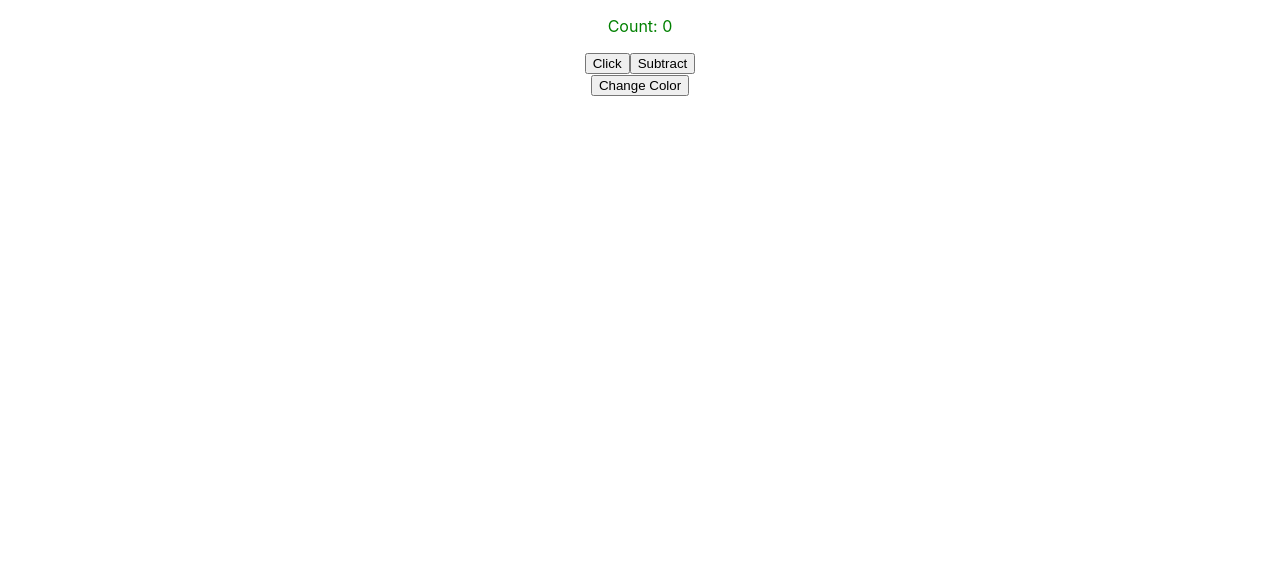
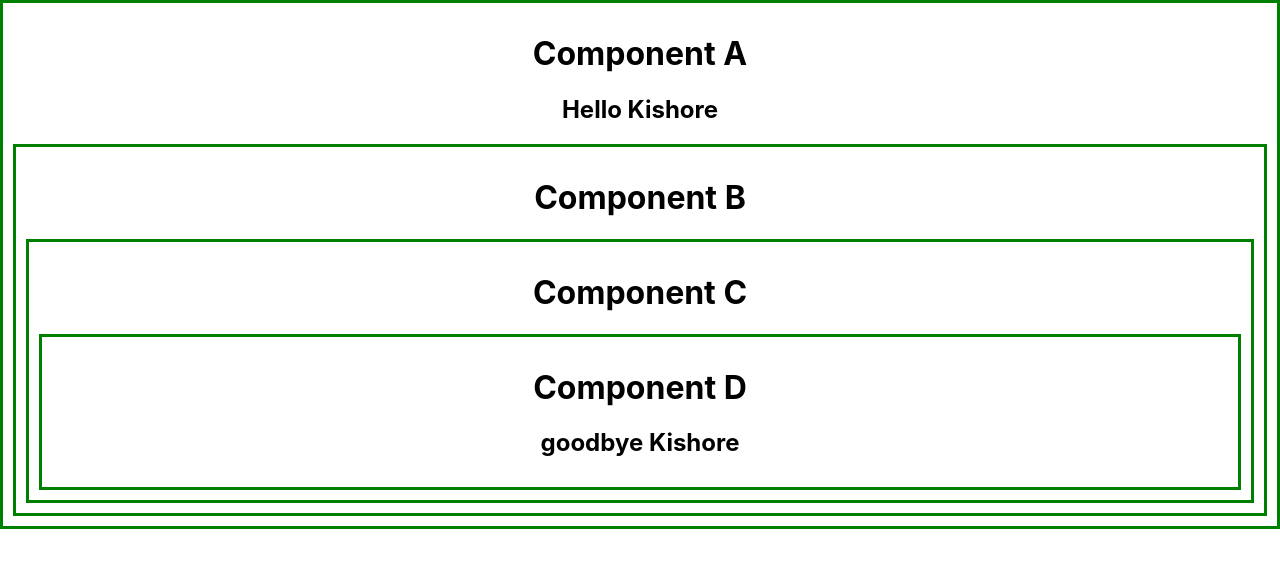
Before and after one commit to Dinesh107/RFS10amMar24Besant, a React (Create React App) app: page / in a window 1280 px wide. Shown: the top 568 px of the page. Built offline with nearby package versions, Linux system fonts and the light colour scheme.

Commit message:
NinethCommit

```diff
--- a/src/App.js
+++ b/src/App.js
@@ -23,13 +23,16 @@ import EnhanceComments from './Components/CommentCountHocPractice';
 import ClassClickingWithoutHooks from './Components/ClassClickingWithoutHooks';
 import HooksClickingUseSatePractice from './Components/HooksClickingUseSatePractice';
 import UseEffectHookPractice from './Components/UseEffectHookPractice';
+import ComponentAUseContextPractice from './Components/ComponentAUseContextPractice';
 
 
 function App() {
   return (
     <div className='App'>
 
-      <UseEffectHookPractice/>
+      <ComponentAUseContextPractice/>
+
+      {/* <UseEffectHookPractice/> */}
 
       {/* <HooksClickingUseSatePractice/> */}
 
--- /dev/null
+++ b/src/Components/ComponentAUseContextPractice.js
@@ -0,0 +1,20 @@
+import React, { useState } from 'react'
+import ComponentBUseContextPractice from './ComponentBUseContextPractice'
+
+
+function ComponentAUseContextPractice() {
+
+  const [user, setUser] = useState("Kishore");
+
+  return (
+    <div className='box' >
+
+        <h1>Component A</h1>
+        <h2>{`Hello ${user}`}</h2>
+        <ComponentBUseContextPractice user = {user}/>
+
+    </div>
+  )
+}
+
+export default ComponentAUseContextPractice
--- /dev/null
+++ b/src/Components/ComponentBUseContextPractice.js
@@ -0,0 +1,16 @@
+import React from 'react'
+import ComponentCUseContextPractice from './ComponentCUseContextPractice'
+
+function ComponentBUseContextPractice(props) {
+  return (
+    <div className='box' >
+
+        <h1>Component B</h1>
+
+        <ComponentCUseContextPractice user={props.user}/>
+
+    </div>
+  )
+}
+
+export default ComponentBUseContextPractice
--- /dev/null
+++ b/src/Components/ComponentCUseContextPractice.js
@@ -0,0 +1,16 @@
+import React from 'react'
+import ComponentDUseContextPractice from './ComponentDUseContextPractice'
+
+function ComponentCUseContextPractice(props) {
+  return (
+    <div className='box' >
+
+        <h1>Component C</h1>
+
+        <ComponentDUseContextPractice user={props.user}/>
+
+    </div>
+  )
+}
+
+export default ComponentCUseContextPractice
--- /dev/null
+++ b/src/Components/ComponentDUseContextPractice.js
@@ -0,0 +1,14 @@
+import React from 'react'
+
+function ComponentDUseContextPractice(props) {
+  return (
+    <div className='box' >
+
+        <h1>Component D</h1>
+        <h2>{`goodbye ${props.user}`}</h2>
+
+    </div>
+  )
+}
+
+export default ComponentDUseContextPractice
--- a/src/index.css
+++ b/src/index.css
@@ -11,3 +11,11 @@ code {
   font-family: source-code-pro, Menlo, Monaco, Consolas, 'Courier New',
     monospace;
 }
+
+
+.box {
+
+    border: 3px solid green;
+    padding: 10px;
+
+}
```
